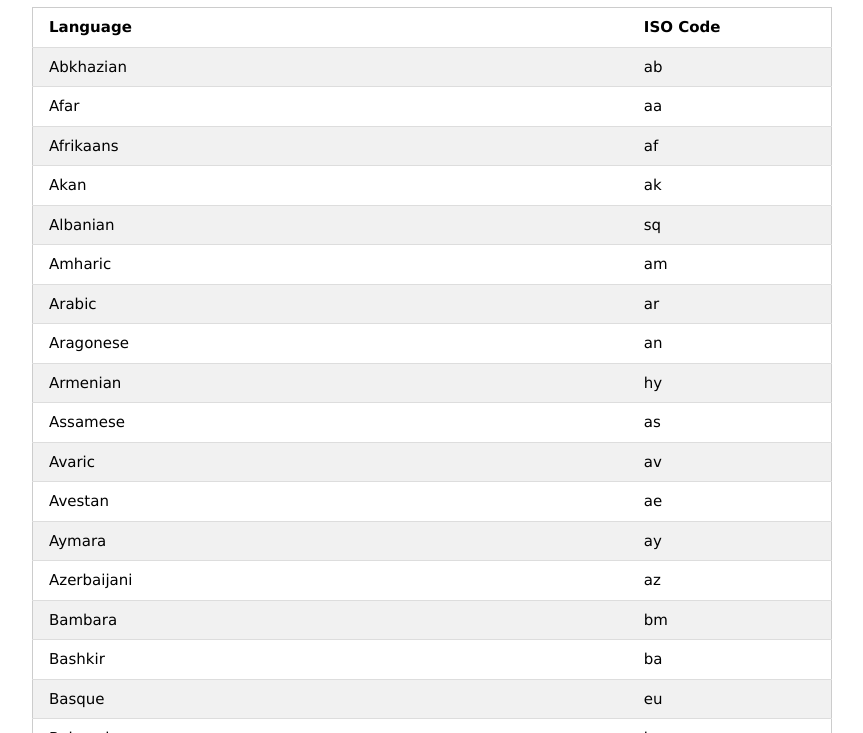
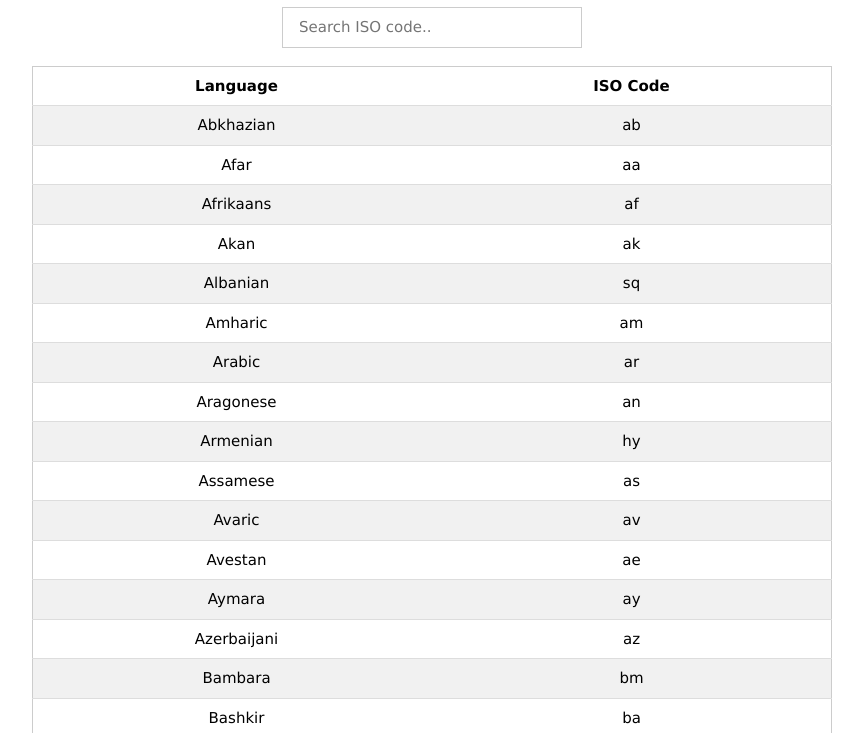
Before and after one commit to carlosvchr/WPL-WebDocumentation, a plain HTML site: page languagecodes.html in a window 1280 px wide. Shown: the part 67-800 px from the top of the page, without its empty margins (208-1071 px from the left). Drawn offline with nearby package versions, Linux system fonts and the light colour scheme.

Commit message:
In lang codes page has been added a search bar and the interface has been improved.

```diff
--- a/languagecodes.html
+++ b/languagecodes.html
@@ -5,23 +5,39 @@
 	<link rel="stylesheet" href="https://www.w3schools.com/w3css/4/w3.css">
 	<style>
 		body { text-align:center; }
-		#maincontainer { width:100%; }
-		#codetable{
-			width:80%;
-			max-width: 800px;
-			margin:0 auto;
+		td{ width:50%; }
+		#maincontainer { width:100%; margin-bottom:40px; }
+		#codetable{	width:80%; max-width: 800px; margin:0 auto;	}
+		#searcher{ width: 300px;	margin:0 auto; margin-bottom:18px; }
+		@media screen and (max-width: 600px) {
+			#codetable{	width:100%; }
 		}
-		@media screen and (max-width: 600px) {
-			#codetable {
-				width:100%;
+	</style>
+	<script>
+		function searchCode() {
+			var input, filter, table, tr, td, i;
+			input = document.getElementById("searcher");
+			filter = input.value.toUpperCase();
+			table = document.getElementById("codetable");
+			tr = table.getElementsByTagName("tr");
+			for (i = 0; i < tr.length; i++) {
+				td = tr[i].getElementsByTagName("td")[0];
+				if (td) {
+					if (td.innerHTML.toUpperCase().indexOf(filter) > -1) {
+						tr[i].style.display = "";
+					} else {
+						tr[i].style.display = "none";
+					}
+				}
 			}
 		}
-	</style>
+	</script>
 </head>
 <body>
 	<h1>ISO 639-1 Language Codes</h1>
 	<div id="maincontainer">
-		<table id="codetable" class="w3-table-all notranslate">
+		<input class="w3-input w3-border w3-padding" type="text" placeholder="Search ISO code.." id="searcher" onkeyup="searchCode()">
+		<table id="codetable" class="w3-table-all w3-centered notranslate">
 			<tr><th>Language</th><th>ISO Code</th></tr>
 			<tr><td>Abkhazian</td><td>ab</td></tr>
 			<tr><td>Afar</td><td>aa</td></tr>
```
